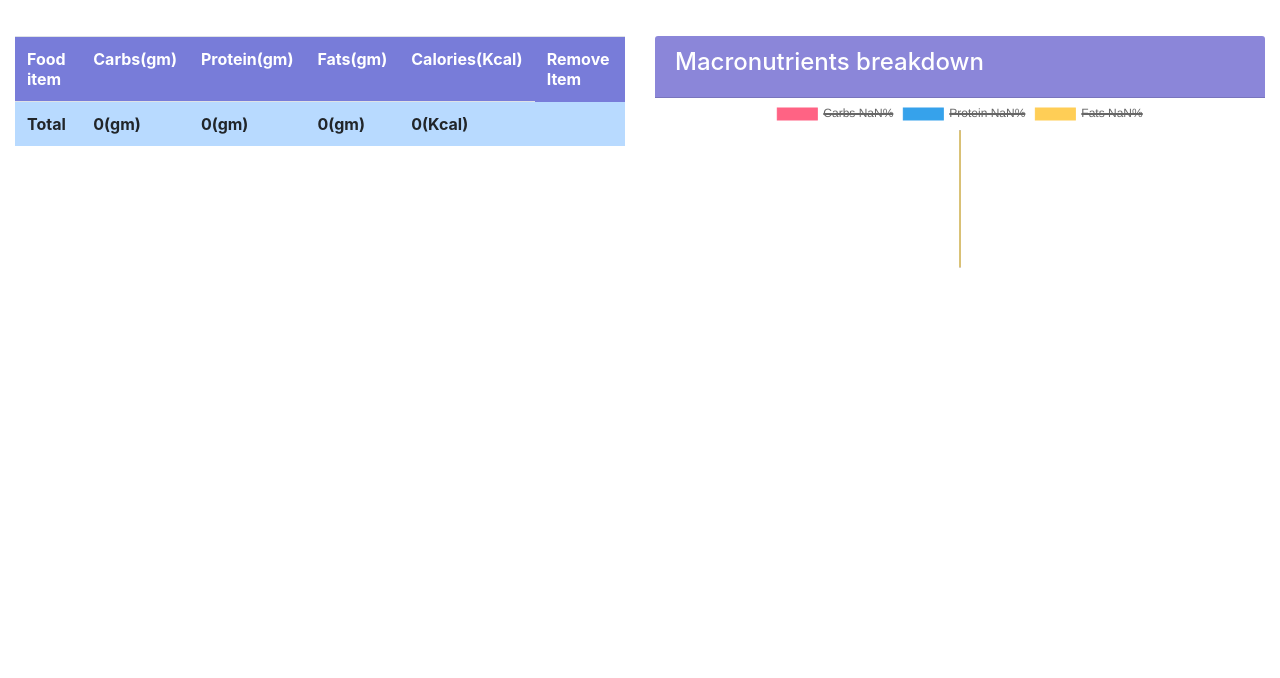
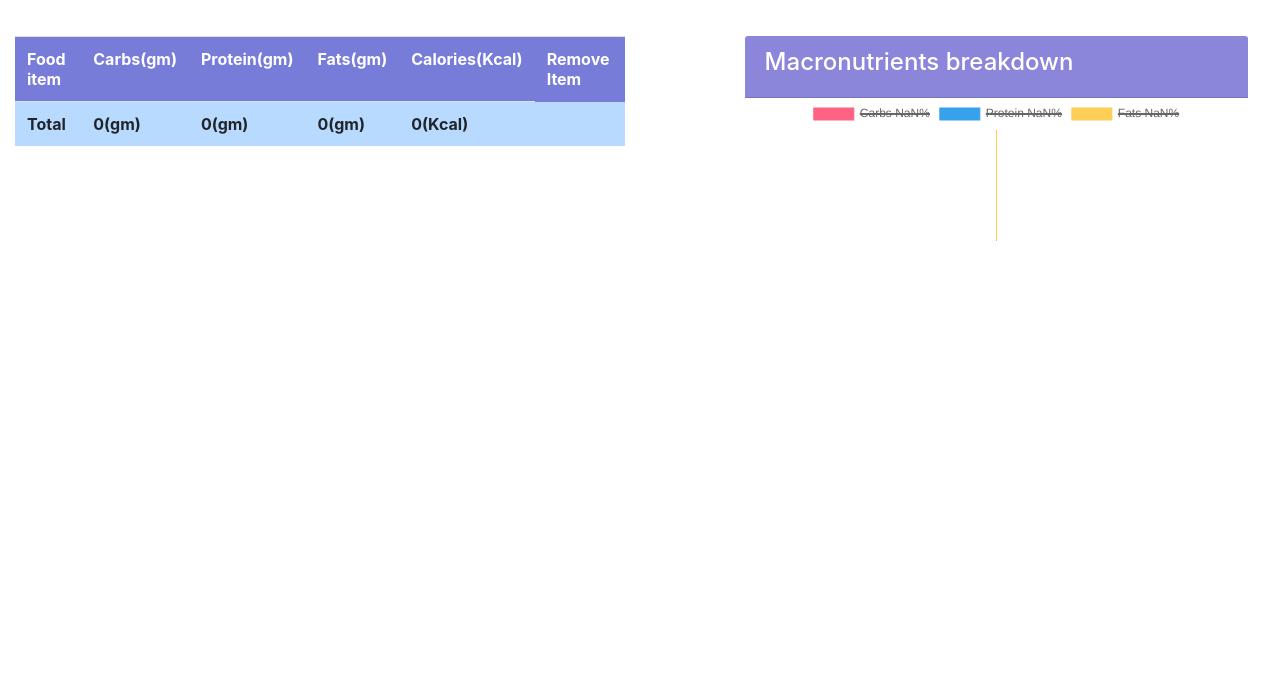
Before and after one commit to leonorlyn/macronutrient_info_app, a Django app: page / in a window 1280 px wide. Shown: the part 402-1080 px from the top of the page. After the commit the page ends 643 px from the top, so only its background shows below. Run offline with Django 4.2, Linux system fonts and the light colour scheme; data that the repository does not hold is empty; some libraries are stand-ins or nearby versions.

Commit message:
style change6

```diff
--- a/myapp/templates/myapp/index.html
+++ b/myapp/templates/myapp/index.html
@@ -20,6 +20,9 @@
             }
             .custom-navbar{
                 background-color: rgba(98, 90, 203, 0.734) !important;
+            }
+            .chart-margin{
+                margin-left: 7%;
             }
           </style>
 
@@ -106,7 +109,7 @@
                     </table>
                 </div>
 
-                <div class="col-md-6">
+                <div class="col-md-5 chart-margin">
                     <div class="card-header text-white custom-navbar">
                         <h4>Macronutrients breakdown</h4>
                     </div>
```
